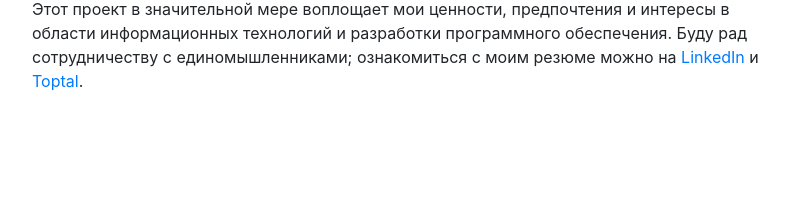
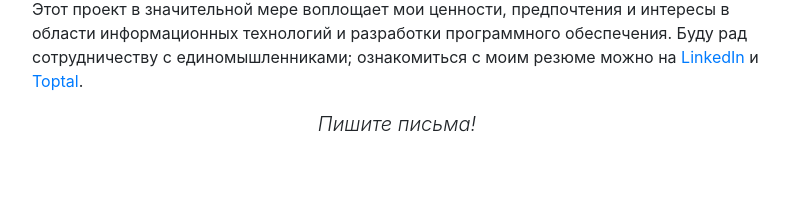
Before and after one commit to ezag/boardealis, a Python web app: template boardealis/templates/home.mako in a window 1280 px wide. Shown: the part 2260-2463 px from the top of the page, without its empty margins (243-1032 px from the left). Before the commit the page ends 2351 px from the top, so only its background shows below. Run offline with Mako, Linux system fonts and the light colour scheme; the template is opened without the code that fills it, so the values that code supplies are empty; some libraries are stand-ins or nearby versions.

Commit message:
"Please write letters!"

```diff
--- a/boardealis/templates/home.mako
+++ b/boardealis/templates/home.mako
@@ -112,5 +112,8 @@ bor<strong>ealis</strong> (лат. <em>северное</em>, типа сиян
 <a href="https://www.linkedin.com/in/e-zag/">LinkedIn</a> и
 <a href="https://www.toptal.com/resume/eugen-zagorodniy#discover-just-candid-software-developers">Toptal</a>.
 <p>
+<p class="lead text-center">
+<em>Пишите письма!</em>
+</p>
 </div>
 </div>
```
